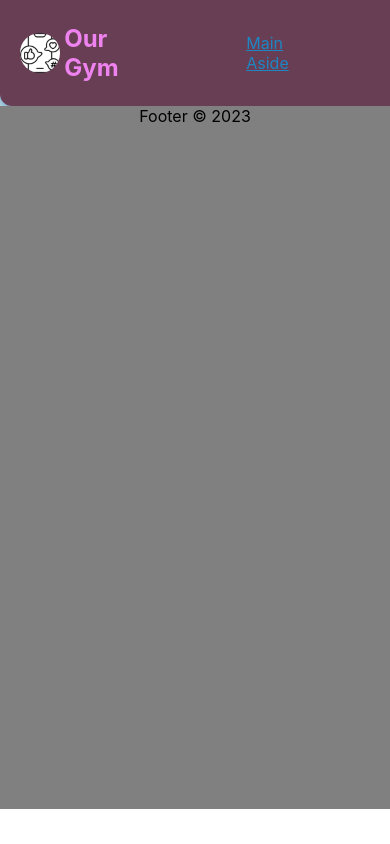
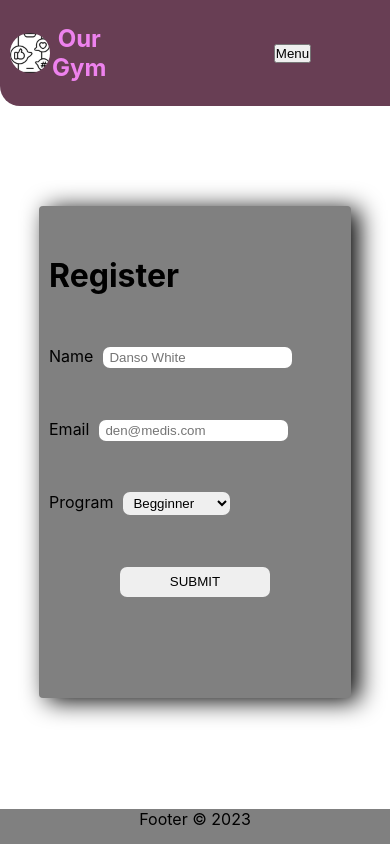
Before and after one commit to 19DennisBrown/GymWebsite, a React (Create React App) app: page /member in a window 390 px wide. Built offline with nearby package versions, Linux system fonts and the light colour scheme.

Commit message:
New codes.

```diff
--- a/src/App.js
+++ b/src/App.js
@@ -3,6 +3,7 @@ import Header from './Header.js';
 import Main from './Main.js';
 import Aside from './Aside.js';
 import Footer from './Footer.js';
+import Member from './Member.js';
 import {Routes, Route} from 'react-router-dom';
 
 function App() {
@@ -12,6 +13,7 @@ function App() {
       <Routes>
         <Route path='/' element={<Main/>}/>
         <Route path='/aside' element={<Aside/>}/>
+        <Route path='/member' element={<Member/>}/>
       </Routes>
       <Footer/>
     </div>
--- a/src/Header.js
+++ b/src/Header.js
@@ -4,18 +4,34 @@ import './Styles/Header.css'
 import Navs from './Navs.js'
 import Logo from './gymimages/community.jpg'
 
+const Ham = ()=>{
+  const clicker = ()=>{
+    const ContainerHead = document.querySelector('.container-header')
+    ContainerHead.classList.toggle('activate')
+  }
+  return(
+  <div className="_ham">
+    <button onClick={clicker} id='btn_ham'>Menu</button>
+  </div>
+  )
+}
 
 const Header = () => {
 
   return (
     <div className='container-header'>
       <section className="right-header">
-        <img src={Logo} alt="logo image" className='logo' />
+        <img src={Logo} alt="logo pic" className='logo' />
         <h1 className="logo-title">
           Our Gym
         </h1>
       </section>
-      <Navs/>
+      <section className="ham">
+        <Ham/>
+      </section>
+      <section id="navs">
+        <Navs/>
+      </section>
     </div>
   )
 }
--- /dev/null
+++ b/src/Member.js
@@ -0,0 +1,31 @@
+
+import React from 'react'
+import './Styles/Member.css'
+
+const Member = () => {
+  return (
+    <div  className='register'>
+      <form action="">
+        <h1>Register</h1>
+        <label htmlFor="" className="label">
+          Name
+          <input type="text" placeholder='Danso White' />
+        </label>
+        <label htmlFor="" className="label">
+          Email
+          <input type="email" placeholder='den@medis.com' />
+        </label>
+        <label htmlFor="" className="label">
+          Program
+          <select id="">
+            <option value="">Begginner</option>
+            <option value="Intermediary">Intermediary</option>
+          </select>
+        </label>
+        <input type="submit" />
+      </form>
+    </div>
+  )
+}
+
+export default Member
--- a/src/Navs.js
+++ b/src/Navs.js
@@ -6,15 +6,18 @@ import './Styles/Navs.css'
 import {NavLink} from 'react-router-dom'
 
 const Navs = () => {
+
+
   return (
-    <nav className='nav-links'>
+    <>
+    <nav id='nav' className='nav-links'>
       <ul>
         <li>
         <NavLink
             className='linkBtn'
             to="/"
             exact>
-          Main
+          Home
         </NavLink>
         </li>
         <li>
@@ -22,11 +25,22 @@ const Navs = () => {
             className='linkBtn'
             to="/aside"
             exact>
-          Aside
+          About
+        </NavLink>
+        </li>
+        <li>
+        <NavLink
+            className='linkBtn'
+            to="/member"
+            exact>
+          Be a Member
         </NavLink>
         </li>
       </ul>
     </nav>
+
+  </>
+
   )
 }
 
--- a/src/Styles/App.css
+++ b/src/Styles/App.css
@@ -1,7 +1,8 @@
+
 
 
 .App{
-  max-width: 100vw; height: 100vh;
+  max-width: 100vw; min-height: 100vh;
   display: grid;
   grid-template-rows: .15fr 1fr .05fr;
 }
--- a/src/Styles/Aside.css
+++ b/src/Styles/Aside.css
@@ -44,9 +44,11 @@
   border: none;
   border-radius: 8px;
   color: white;
+  margin-top: 50px;
   transition: .6s;
 }
 .description  button:hover{
+  margin-top: 60px;
   color: var(--btn-color);
   background-color:white;
   cursor: pointer;
--- a/src/Styles/Header.css
+++ b/src/Styles/Header.css
@@ -1,4 +1,6 @@
-
+*{
+  list-style: none;;
+}
 :root{
   --title-color:#54A98B;
   --text-color:#D0E9F7;
@@ -9,12 +11,12 @@
 }
 .container-header{
   max-width: 100vw;
+  height: 100%;
   background-color:#683E54;
   display: flex;
   justify-content: space-between;
   align-items: center;
-  border-bottom-left-radius:12px;
-  box-shadow:0px 6px 27px #05679D;
+  border-bottom-left-radius:20px;
 }
 .logo{
   width:40px;
@@ -30,13 +32,34 @@
 .logo-title{
   color:violet;
 }
+.ham{
+  display: none;
+}
 
 @media screen and (max-width:700px){
 
-    .container-header{
-      display: flex;
-      justify-content: space-between;
-      align-items: center;
+  .container-header{
+      display: grid;
+      grid-template-columns: 1fr 1fr;
+      text-align: center;
       max-width: 100vw;
     }
-}
+
+    #navs{
+      display: none;
+      width: 70px; height: 100px;
+      border-radius: 10px;
+      z-index: 13;
+    }
+    .ham{
+      display: block;
+      outline: none;
+      border: none;
+    }
+          .activate{
+            height: 300px;
+          }
+          .activate #navs{
+            display: block;
+          }
+    }
--- a/src/Styles/Main.css
+++ b/src/Styles/Main.css
@@ -12,6 +12,7 @@
   background-repeat: no-repeat;
   background-position: center;
   background-size: cover;
+  background-image: opacity(.3);
   width: 100%;  height: 100%;
   text-align: center;
 }
@@ -27,10 +28,34 @@ img{
 .main-content h1{
   color: var(--text-color);
 }
+.main-content p{
+  margin-top: 20px;
+  color: var(--btn-color);
+  font-size: 1.5rem;
+}
 .main-content button{
   background-color: var(--btn-color);
   border: none;
   padding: 8px 50px;
   border-radius: 10px;
   font-weight: 500;
+  margin-top: 30px;
+  cursor: pointer;
+  transition: linear .6s;
 }
+.main-content button:hover{
+  letter-spacing: 10px;
+  color: white;
+}
+
+@media screen and (max-width:700px) {
+  .main-content button{
+    padding: 6px 30px;
+    border-radius: 5px;
+  }
+  .main-content>p{
+    margin: 50px auto;
+    max-width: 70vw;
+    line-height: 40px;
+  }
+}
--- /dev/null
+++ b/src/Styles/Member.css
@@ -0,0 +1,41 @@
+
+
+*{
+  padding: 0; margin: 0;
+  box-sizing: border-box;
+}
+
+.register>form{
+  width: 30%; height: 70%;
+  margin: 100px auto;
+  background-color: grey;
+  display: grid;
+  padding: 80px 50px;
+  border-radius: 4px;
+  box-shadow: 8px 3px 25px black;
+}
+input, select{
+  margin-left: 10px;
+  border-radius: 7px;
+  border: none;
+  outline: none;
+  padding: 3px 6px;
+}
+input[type='submit']{
+  width: 150px; height: 30px;
+  margin: 0 auto;
+  text-align: center;
+  text-transform: uppercase;
+}
+
+@media screen and (max-width: 767px) {
+  .register>form{
+    width: 80%; height: 70%;
+    margin: 100px auto;
+    background-color: grey;
+    display: grid;
+    padding: 50px 10px;
+    border-radius: 4px;
+    box-shadow: 8px 3px 25px black;
+  }
+}
--- a/src/Styles/Navs.css
+++ b/src/Styles/Navs.css
@@ -6,12 +6,12 @@
   --background-clr1:#683E54;
   --background-clr2:#700651;
 }
+.linkBtn{
+  text-decoration: none;
+}
 
 
-*{
-  list-style: none;
-  text-decoration:none;
-}
+
 
 .nav-links{
   color:red;
@@ -23,18 +23,27 @@ ul{
 }
 .linkBtn{
   color: var(--text-color);
-  text-decoration: underline;
   transition: .5s;
+  font-size: 22px;
 }
 .linkBtn:hover{
   text-decoration: none;
   color: black;
 }
 @media screen and (max-width:700px){
+
+  *{
+    text-decoration: none;
+  }
   ul{
     display: grid;
+    height: 100px;
+  }
+  ul>li{
+    margin-bottom: 10px;
   }
   .nav-links{
-
+    text-decoration: none;
+    text-align: center;
   }
 }
```
